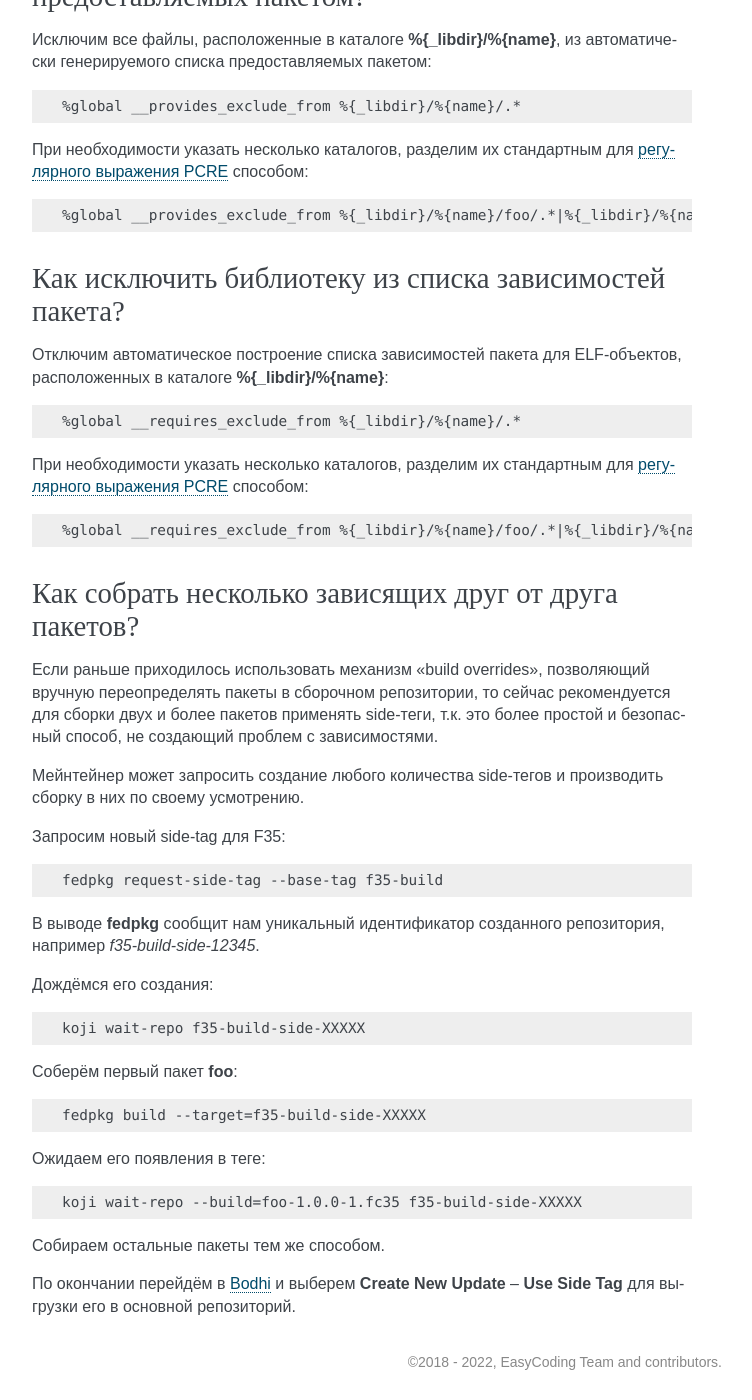
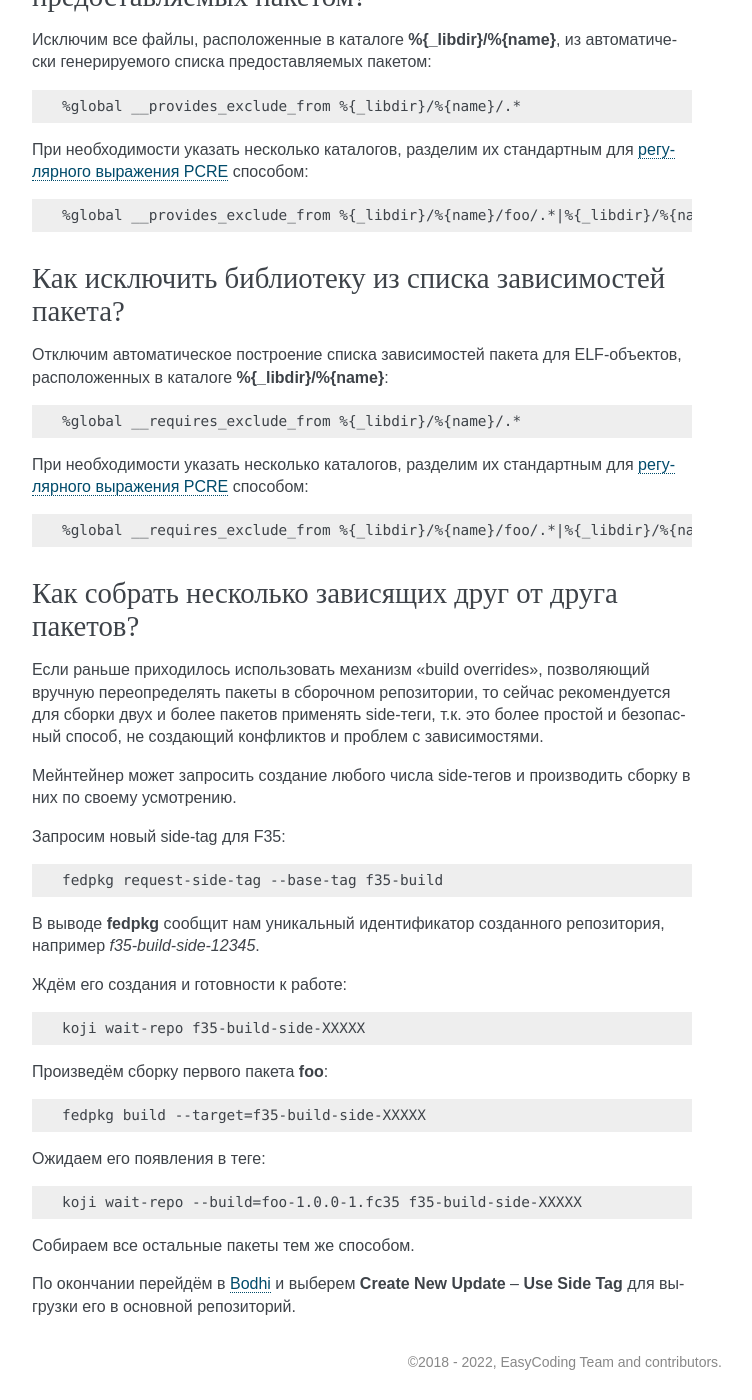
Before and after one commit to RussianFedora/FAQ, a Sphinx documentation site: the page built from source/development.rst, in a window 1280 px wide and 1400 px high, scrolled down 27657 px. Shown: the whole window, without its empty margins (388-1140 px from the left). Built offline with Sphinx 7.4.7, drawn with Linux system fonts in a browser that asks for light colours; comment, search, counter and statistics services are not loaded.

Commit message:
Performed minor edit of the koji-side-tags question.

```diff
--- a/source/development.rst
+++ b/source/development.rst
@@ -1586,9 +1586,9 @@ Qt-приложение, собранное Clang с LTO не запускает
 Как собрать несколько зависящих друг от друга пакетов?
 ==========================================================
 
-Если раньше приходилось использовать механизм "build overrides", позволяющий вручную переопределять пакеты в сборочном репозитории, то сейчас рекомендуется для сборки двух и более пакетов применять side-теги, т.к. это более простой и безопасный способ, не создающий проблем с зависимостями.
-
-Мейнтейнер может запросить создание любого количества side-тегов и производить сборку в них по своему усмотрению.
+Если раньше приходилось использовать механизм "build overrides", позволяющий вручную переопределять пакеты в сборочном репозитории, то сейчас рекомендуется для сборки двух и более пакетов применять side-теги, т.к. это более простой и безопасный способ, не создающий конфликтов и проблем с зависимостями.
+
+Мейнтейнер может запросить создание любого числа side-тегов и производить сборку в них по своему усмотрению.
 
 Запросим новый side-tag для F35:
 
@@ -1598,13 +1598,13 @@ Qt-приложение, собранное Clang с LTO не запускает
 
 В выводе **fedpkg** сообщит нам уникальный идентификатор созданного репозитория, например *f35-build-side-12345*.
 
-Дождёмся его создания:
+Ждём его создания и готовности к работе:
 
 .. code-block:: text
 
     koji wait-repo f35-build-side-XXXXX
 
-Соберём первый пакет **foo**:
+Произведём сборку первого пакета **foo**:
 
 .. code-block:: text
 
@@ -1616,6 +1616,6 @@ Qt-приложение, собранное Clang с LTO не запускает
 
     koji wait-repo --build=foo-1.0.0-1.fc35 f35-build-side-XXXXX
 
-Собираем остальные пакеты тем же способом.
+Собираем все остальные пакеты тем же способом.
 
 По окончании перейдём в `Bodhi <https://bodhi.fedoraproject.org/>`__ и выберем **Create New Update** -- **Use Side Tag** для выгрузки его в основной репозиторий.
```
